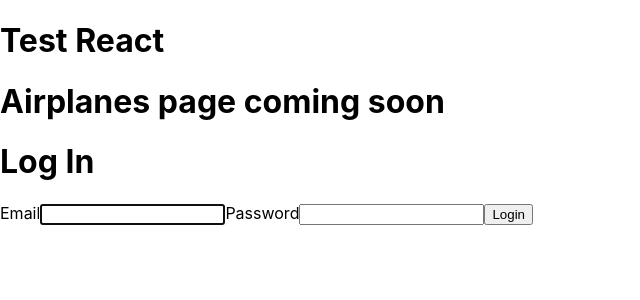
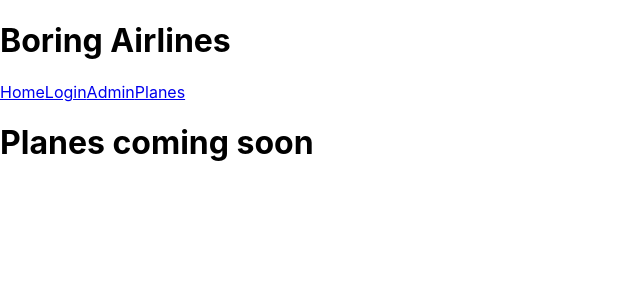
Before and after one commit to Forcebe/airlines_ga, a React (Create React App) app in the folder airlines-client/: page /plane in a window 1280 px wide. Shown: the top 300 px of the page, without its empty margins (0-640 px from the left). Built offline with nearby package versions, Linux system fonts and the light colour scheme.

Commit message:
Create: react routes

```diff
--- a/airlines-client/package.json
+++ b/airlines-client/package.json
@@ -8,6 +8,8 @@
     "@testing-library/user-event": "^12.1.10",
     "react": "^17.0.1",
     "react-dom": "^17.0.1",
+    "react-router": "^5.2.0",
+    "react-router-dom": "^5.2.0",
     "react-scripts": "4.0.0",
     "web-vitals": "^0.2.4"
   },
--- /dev/null
+++ b/airlines-client/src/components/Admin.js
@@ -0,0 +1,10 @@
+import React, { Component } from 'react';
+
+class Admin extends Component {
+  render() {
+    return (
+      <h1> Admin coming soon </h1>
+    )
+  }
+}
+export default Admin;
--- a/airlines-client/src/components/Airplanes.js
+++ /dev/null
@@ -1,10 +0,0 @@
-import React, { Component } from 'react';
-
-class Airplanes extends Component {
-  render() {
-    return(
-      <h1> Airplanes page coming soon</h1>
-    )
-  }
-}
-export default Airplanes;
--- a/airlines-client/src/components/App.js
+++ b/airlines-client/src/components/App.js
@@ -1,13 +1,29 @@
-import Airplanes from './Airplanes';
+import React from 'react';
+import { BrowserRouter as Router, Switch, Route, Link } from 'react-router-dom';
+
 import Login from './Login';
+import Home from './Home';
+import Admin from './Admin';
+import Plane from './Plane';
 
 function App() {
   return (
     <div className="App">
-        <h1> Test React </h1>
-        < Airplanes />
-        < Login />
-
+        <h1> Boring Airlines </h1>
+        <Router>
+            <nav>
+             <Link to="/">Home</Link>
+             <Link to="/login">Login</Link>
+             <Link to="/admin">Admin</Link>
+             <Link to="/plane">Planes</Link>
+           </nav>
+           <Switch>
+              <Route exact path="/" component={Home}/>
+              <Route exact path="/login" component={Login}/>
+              <Route exact path="/admin" component={Admin}/>
+              <Route exact path="/plane" component={Plane}/>
+           </Switch>
+        </Router>
     </div>
   );
 }
--- /dev/null
+++ b/airlines-client/src/components/Home.js
@@ -0,0 +1,12 @@
+import React, { Component } from 'react';
+
+class Home extends Component {
+  render() {
+    return (
+      <div>
+        <h1> Home coming soon </h1>
+      </div>
+    )
+  }
+}
+export default Home;
--- /dev/null
+++ b/airlines-client/src/components/Plane.js
@@ -0,0 +1,10 @@
+import React, { Component } from 'react';
+
+class Plane extends Component {
+  render() {
+    return (
+      <h1> Planes coming soon </h1>
+    )
+  }
+}
+export default Plane;
--- a/airlines-client/src/index.js
+++ b/airlines-client/src/index.js
@@ -2,11 +2,12 @@ import React from 'react';
 import ReactDOM from 'react-dom';
 import './index.css';
 import App from './components/App';
+
 import reportWebVitals from './reportWebVitals';
 
 ReactDOM.render(
   <React.StrictMode>
-    <App />
+     <App/>
   </React.StrictMode>,
   document.getElementById('root')
 );
```
Also changed, not shown: airlines-client/src/components/Navigation.js (deleted, +0 -19 lines), 1 other file (tests, documents, lock files or other folders).
